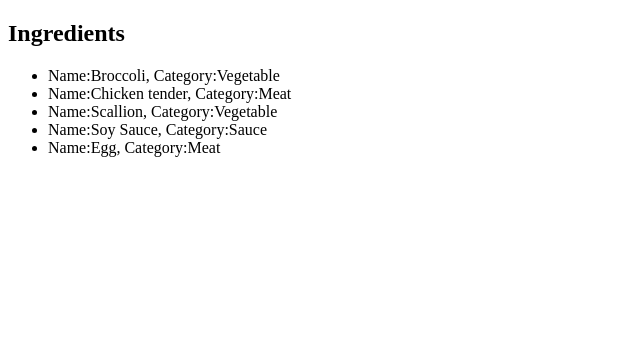
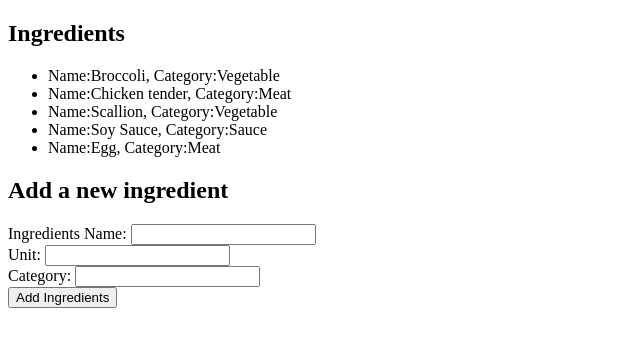
Before and after one commit to jihyunyang12/broccoli-app, an Angular app in the folder angular-frontend/: page / in a window 1280 px wide. Shown: the top 346 px of the page, without its empty margins (0-640 px from the left). Built offline with nearby package versions, Linux system fonts and the light colour scheme.

Commit message:
Adding a new ingredient and display on the ingredients list

```diff
--- a/angular-frontend/src/app/app.component.html
+++ b/angular-frontend/src/app/app.component.html
@@ -1 +1,2 @@
+<app-ingredients-list></app-ingredients-list>
 <app-ingredients-form></app-ingredients-form>
--- a/angular-frontend/src/app/app.module.ts
+++ b/angular-frontend/src/app/app.module.ts
@@ -5,11 +5,13 @@ import { AppRoutingModule } from './app-routing.module';
 import { AppComponent } from './app.component';
 import { IngredientsFormComponent } from './views/ingredients-form/ingredients-form.component';
 import {FormsModule, ReactiveFormsModule} from '@angular/forms';
+import { IngredientsListComponent } from './views/ingredients-list/ingredients-list.component';
 
 @NgModule({
   declarations: [
     AppComponent,
-    IngredientsFormComponent
+    IngredientsFormComponent,
+    IngredientsListComponent
   ],
   imports: [
     BrowserModule,
--- a/angular-frontend/src/app/services/ingredients/ingredients.service.ts
+++ b/angular-frontend/src/app/services/ingredients/ingredients.service.ts
@@ -14,4 +14,9 @@ export class IngredientsService {
     return of(INGREDIENTS);
   }
 
+  addIngredient(ingredient: Ingredients): void {
+    console.log(ingredient);
+    INGREDIENTS.push(ingredient);
+  }
+
 }
--- a/angular-frontend/src/app/views/ingredients-form/ingredients-form.component.html
+++ b/angular-frontend/src/app/views/ingredients-form/ingredients-form.component.html
@@ -1,36 +1,28 @@
-<h2>Ingredients</h2>
 
+<h2>Add a new ingredient</h2>
 
+<form [formGroup]="ingredientsForm" (ngSubmit)="onSubmit()">
 
+  <div>
+    <label for="name">
+      Ingredients Name:
+    </label>
+    <input id="name" type="text" formControlName="ingredientsName">
+  </div>
 
-<!--<form formGroup="ingredientsForm" (ngSubmit)="onSubmit()">-->
+  <div>
+    <label for="unit">
+      Unit:
+    </label>
+    <input id="unit" type="text" formControlName="unit">
+  </div>
 
-<!--  <div>-->
-<!--    <label for="name">-->
-<!--      Ingredients Name-->
-<!--    </label>-->
-<!--    <input id="name" type="text" formControlName="name" ngModel="ingredientsName">-->
-<!--  </div>-->
+  <div>
+    <label for="category">
+      Category:
+    </label>
+    <input id="category" type="text" formControlName="category">
+  </div>
+  <button class="button" type="submit">Add Ingredients</button>
 
-<!--  <div>-->
-<!--    <label for="unit">-->
-<!--      Unit-->
-<!--    </label>-->
-<!--    <input id="unit" type="text" formControlName="unit" ngModel="unit">-->
-<!--  </div>-->
-
-<!--  <div>-->
-<!--    <label for="qty">-->
-<!--      Category-->
-<!--    </label>-->
-<!--    <input id="qty" type="text" formControlName="qty" ngModel="unit">-->
-<!--  </div>-->
-<!--  <button class="button" type="submit">Add Ingredients</button>-->
-
-<!--</form>-->
-
-<ul>
-  <li *ngFor="let ingredient of ingredients">
-    Name:{{ingredient.ingredientsName}}, Category:{{ingredient.category}}
-  </li>
-</ul>
+</form>
--- a/angular-frontend/src/app/views/ingredients-form/ingredients-form.component.ts
+++ b/angular-frontend/src/app/views/ingredients-form/ingredients-form.component.ts
@@ -1,5 +1,5 @@
 import { Component, OnInit } from '@angular/core';
-import { FormBuilder } from '@angular/forms';
+import {FormGroup, FormControl, Validators} from '@angular/forms';
 import { IngredientsService} from '../../services/ingredients/ingredients.service';
 import { Ingredients} from '../../models/ingredients/ingredients';
 
@@ -10,31 +10,31 @@ import { Ingredients} from '../../models/ingredients/ingredients';
 })
 export class IngredientsFormComponent implements OnInit {
 
+  ingredient: Ingredients;
   ingredientsForm;
-  ingredients: Ingredients[];
+
+  ingredientsNameFormControl = new FormControl('', Validators.required);
+  unitFormControl = new FormControl('', Validators.required);
+  categoryFormControl = new FormControl('', Validators.required);
 
   constructor(
-    private formBuilder: FormBuilder,
     private ingredientsService: IngredientsService
   ) {
-    this.ingredientsForm = this.formBuilder.group({
-      ingredientsName: '',
-      unit: '',
-      category: 0
+    this.ingredientsForm = new FormGroup({
+      ingredientsName: this.ingredientsNameFormControl,
+      unit: this.unitFormControl,
+      category: this.categoryFormControl
     });
   }
 
   ngOnInit(): void {
-    this.getIngredients();
   }
+  onSubmit(): void{
+    this.addIngredient();
+  }
+  addIngredient(): void{
 
-  getIngredients(): void {
-    this.ingredientsService.getIngredients().subscribe(ingredients => this.ingredients = ingredients);
-    console.log(this.ingredients[0].ingredientsName);
+    this.ingredient = new Ingredients(this.ingredientsNameFormControl.value, this.unitFormControl.value, this.categoryFormControl.value);
+    this.ingredientsService.addIngredient(this.ingredient);
   }
-  onSubmit(){
-
-  }
-
-
 }
--- /dev/null
+++ b/angular-frontend/src/app/views/ingredients-list/ingredients-list.component.html
@@ -0,0 +1,7 @@
+<h2>Ingredients</h2>
+
+<ul>
+  <li *ngFor="let ingredient of ingredients">
+    Name:{{ingredient.ingredientsName}}, Category:{{ingredient.category}}
+  </li>
+</ul>
--- /dev/null
+++ b/angular-frontend/src/app/views/ingredients-list/ingredients-list.component.ts
@@ -0,0 +1,22 @@
+import { Component, OnInit } from '@angular/core';
+import {Ingredients} from '../../models/ingredients/ingredients';
+import {IngredientsService} from '../../services/ingredients/ingredients.service';
+
+@Component({
+  selector: 'app-ingredients-list',
+  templateUrl: './ingredients-list.component.html',
+  styleUrls: ['./ingredients-list.component.css']
+})
+export class IngredientsListComponent implements OnInit {
+  ingredients: Ingredients[];
+
+  constructor(private ingredientsService: IngredientsService) { }
+
+  ngOnInit(): void {
+    this.getIngredients();
+  }
+
+  getIngredients(): void {
+    this.ingredientsService.getIngredients().subscribe(ingredients => this.ingredients = ingredients);
+  }
+}
```
Also changed, not shown: angular-frontend/src/app/views/ingredients-list/ingredients-list.component.css (added), 1 other file (tests, documents, lock files or other folders).
